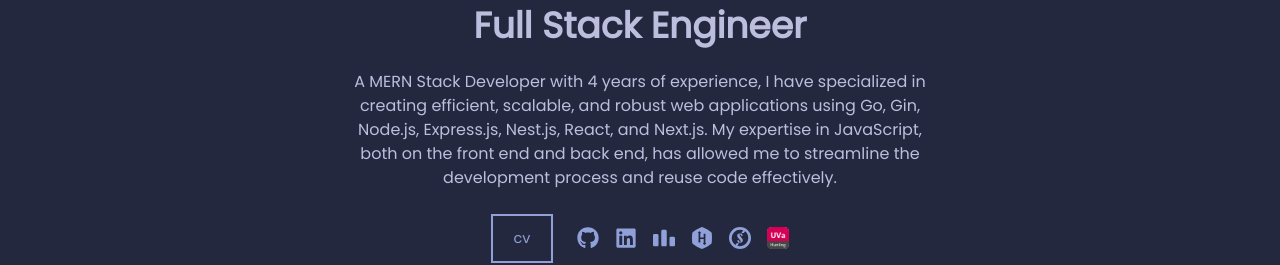
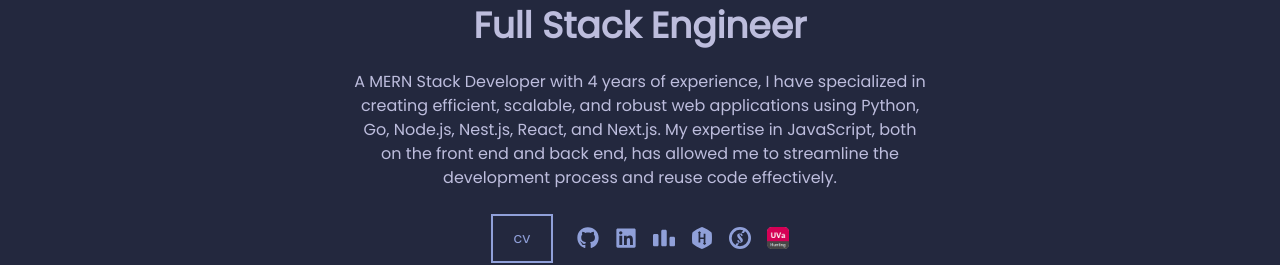
Before and after one commit to tuhin-cse/tuhin-cse, a Next.js app: page / in a window 1280 px wide. Shown: the part 254-519 px from the top of the page. Built offline with nearby package versions, Linux system fonts and the light colour scheme.

Commit message:
Updated Info

```diff
--- a/components/home/hero.js
+++ b/components/home/hero.js
@@ -13,7 +13,7 @@ const Hero = () => {
                 <p className="max-w-xl mx-auto text-sm sm:text-base">
                     A MERN Stack Developer with 4 years of experience,
                     I have specialized in creating efficient, scalable,
-                    and robust web applications using Go, Gin, Node.js, Express.js, Nest.js,
+                    and robust web applications using Python, Go, Node.js, Nest.js,
                     React, and Next.js. My expertise in JavaScript, both on
                     the front end and back end, has allowed me to streamline
                     the development process and reuse code effectively.</p>
```
Also changed, not shown: 2 other files (tests, documents, lock files or other folders).
